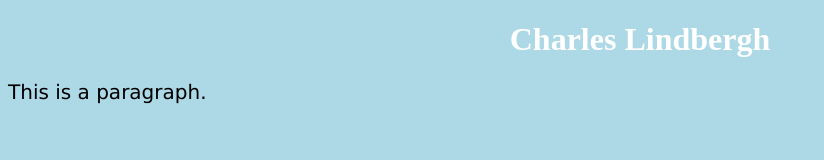
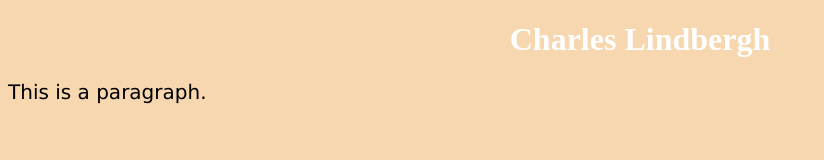
Before and after one commit to CEuceda8554/semesterproject.github.io, a plain HTML site: page index.html in a window 1280 px wide. Shown: the whole page, without its empty margins (0-824 px from the left). Drawn offline with Linux system fonts and the light colour scheme.

Commit message:
Update index.html

```diff
--- a/index.html
+++ b/index.html
@@ -4,7 +4,7 @@
 <title>Charles Lindbergh</title>
   <style>
     body {
-  background-color: lightblue;
+  background-color: #f6d7b0;
 }
 
 h1 {
```
